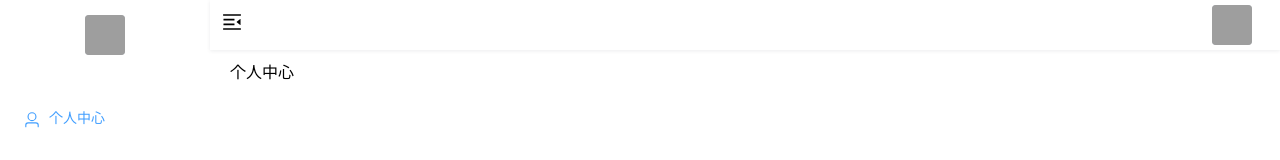
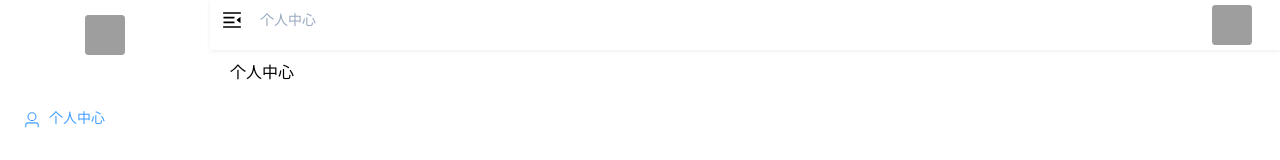
Before and after one commit to sansantang/vue3-admin, a Vue app: page /login in a window 1280 px wide. Both pictures are taken after a click on the button "登录". Shown: the top 160 px of the page. Built offline with nearby package versions, Linux system fonts and the light colour scheme; grey boxes are pictures that could not be loaded.

Commit message:
面包屑

```diff
--- /dev/null
+++ b/src/layout/components/breadcrumb/index.vue
@@ -0,0 +1,25 @@
+<template>
+  <el-breadcrumb separator="/">
+    <el-breadcrumb-item v-for="(item, index) in matched" :key="item.path"
+      :to="index === matched.length - 1 ? undefined : { path: item.path }">
+      <span :style="{ color: index === matched.length - 1 ? '#97a8be' : 'black' }">{{ item.meta.title }}</span>
+    </el-breadcrumb-item>
+  </el-breadcrumb>
+</template>
+
+<script setup>
+import { useRoute } from 'vue-router';
+import { computed } from 'vue';
+
+const route = useRoute();
+
+// 计算面包屑数据
+const matched = computed(() => {
+  // 过滤掉没有标题的路由，并排除根路径
+  return route.matched.filter(item => {
+    return item.meta && item.meta.title && item.meta.title !== 'Root';
+  });
+});
+</script>
+
+<style lang="scss" scoped></style>
--- a/src/layout/components/navbar.vue
+++ b/src/layout/components/navbar.vue
@@ -5,6 +5,10 @@
         <SvgIcon icon="hamburger-opened" class="hamburger-icon" v-show="commonStore.state.isOpenMenu" />
         <SvgIcon icon="hamburger-closed" class="hamburger-icon" v-show="!commonStore.state.isOpenMenu" />
       </div>
+      <div class="breadcrumb-container">
+        <Breadcrumb></Breadcrumb>
+      </div>
+
     </div>
     <div class="right-menu">
       <!-- 头像 -->
@@ -34,9 +38,9 @@
 <script setup>
 import { useUserStore } from '@/store'
 import { useCommonStore } from '@/store/modules/useCommonStore'
+import Breadcrumb from '@/layout/components/breadcrumb/index.vue'
 const commonStore = useCommonStore()
 const store = useUserStore()
-
 function logout() {
   store.logout()
 }
@@ -77,10 +81,12 @@ function toggleSidebar() {
 
   .left-menu {
     display: inline-flex;
+    line-height: 50px;
+    align-items: center;
 
     .hamburger {
       width: 50px;
-      padding: 12px;
+      padding: 0px 12px;
       cursor: pointer;
 
       &:hover {
@@ -93,6 +99,11 @@ function toggleSidebar() {
       }
     }
 
+    .breadcrumb-container {
+      height: 50px;
+      padding-top: 14px;
+    }
+
   }
 }
 </style>
--- a/src/layout/components/sidebar/index.vue
+++ b/src/layout/components/sidebar/index.vue
@@ -1,6 +1,6 @@
 <template>
   <div>
-    <div class="logo">
+    <div class="logo-container">
       <div class="avatar-wrapper">
         <el-avatar shape="square" :size="commonStore.state.isOpenMenu ? 40 : 24"
           :src="userStore.state.userInfo.avatar" />
@@ -20,10 +20,12 @@ import { useUserStore } from '@/store'
 import { useCommonStore } from '@/store/modules/useCommonStore'
 const userStore = useUserStore()
 const commonStore = useCommonStore()
+const minHeight = commonStore.state.isOpenMenu ? 40 : 24
 </script>
 
 <style lang="scss" scoped>
-.logo {
+.logo-container {
+  min-height: v-bind(minHeight) px;
   padding-top: 15px;
   display: flex;
   flex-direction: column;
```
